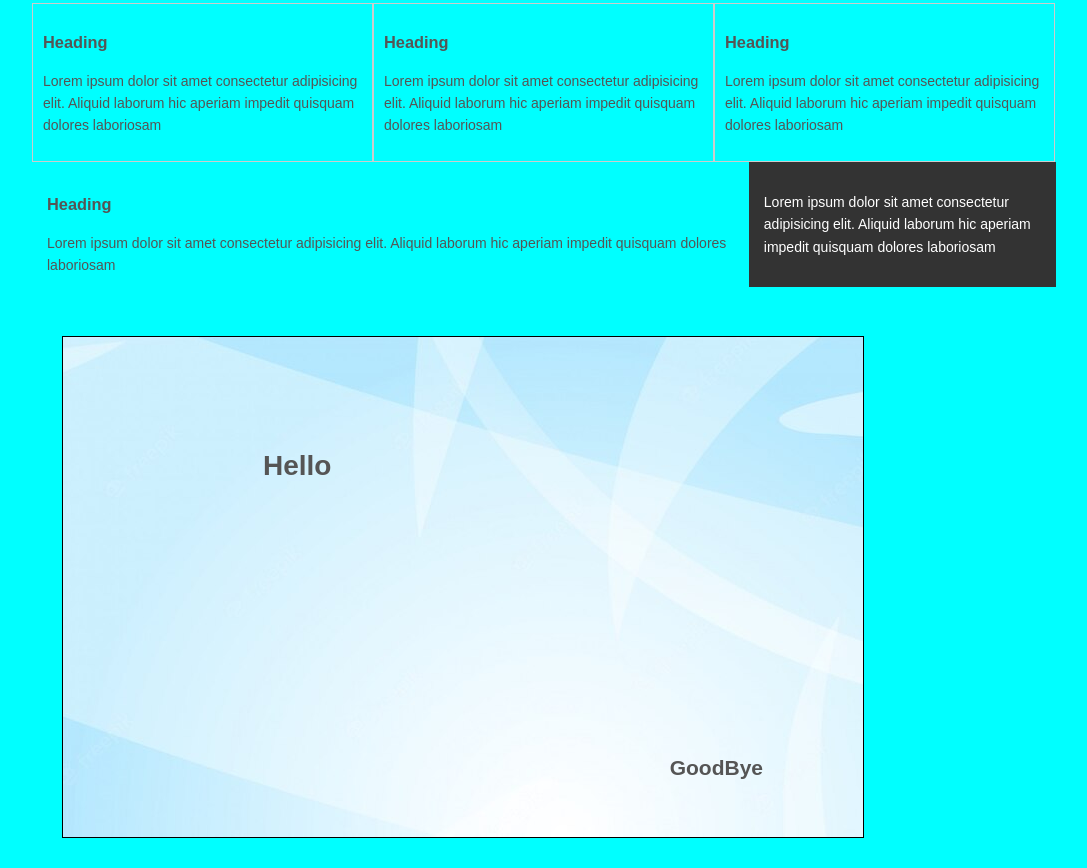
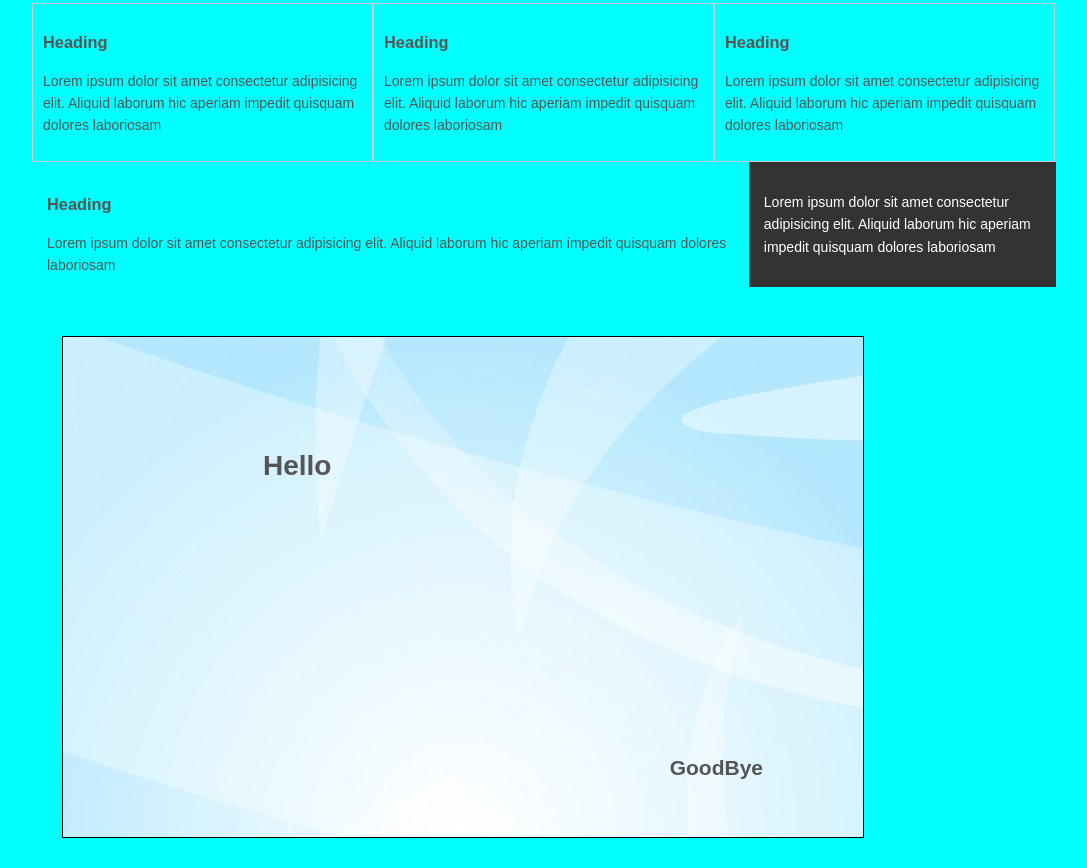
Before and after one commit to femipraize/csscrashcourse, a plain HTML site: page csscheatsheet/index.html in a window 1280 px wide. Shown: the part 980-1848 px from the top of the page, without its empty margins (96-1183 px from the left). Drawn offline with Linux system fonts and the light colour scheme.

Commit message:
changed background image position

```diff
--- a/csscheatsheet/css/style.css
+++ b/csscheatsheet/css/style.css
@@ -172,6 +172,9 @@ a:visited{
     /*positioning of the element in the particular div */
     position: relative;
     background-image: url(../images/bgimage.jpg);
+    background-repeat: no-repeat;
+    background-position: 100px 200px;
+    background-position: center top;
 }
 
 .p-box h1{
```
